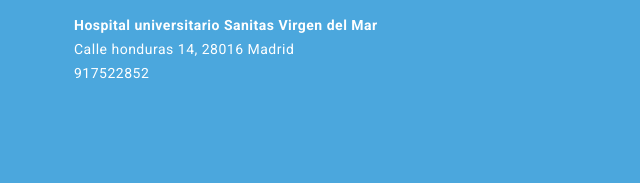
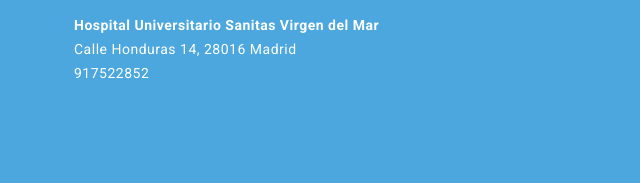
Before and after one commit to totel/totel.github.io, a plain HTML site: page index.html in a window 1280 px wide. Shown: the part 6942-7125 px from the top of the page, 629-1269 px from the left. Drawn offline with Linux system fonts and the light colour scheme.

Commit message:
cambio mayusculas

```diff
--- a/index.html
+++ b/index.html
@@ -1096,8 +1096,8 @@
                             917522852
                         </p>
                         <p class="mb-3">
-                            <strong>Hospital universitario Sanitas Virgen del Mar</strong><br />
-                            Calle honduras 14, 28016 Madrid<br />
+                            <strong>Hospital Universitario Sanitas Virgen del Mar</strong><br />
+                            Calle Honduras 14, 28016 Madrid<br />
                             917522852
                         </p>
 
```
